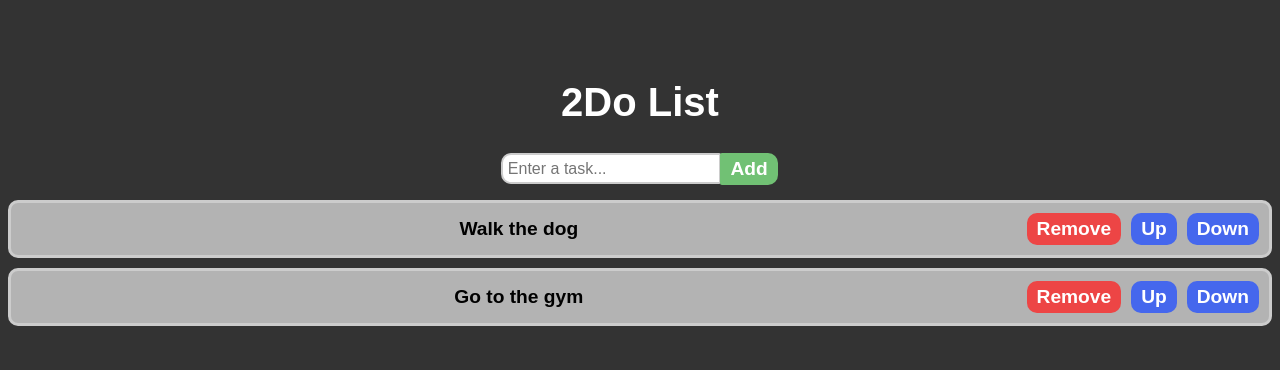
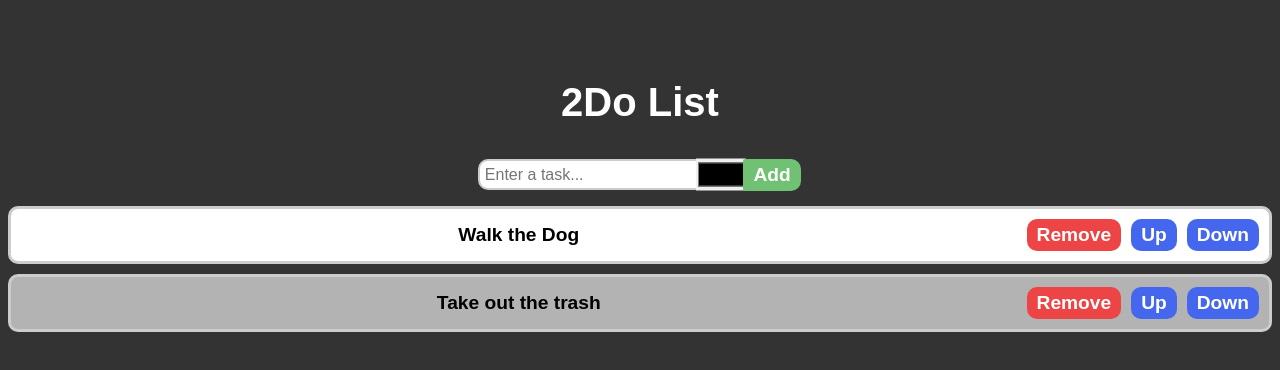
Before and after one commit to BerkayTurna/react-to-do-list, a React (Vite) app: page / in a window 1280 px wide. Shown: the top 370 px of the page. Built offline with nearby package versions, Linux system fonts and the light colour scheme.

Commit message:
feat: add color selection for tasks in ToDoList component

```diff
--- a/src/ToDoList.jsx
+++ b/src/ToDoList.jsx
@@ -4,16 +4,26 @@ import { AddToDo } from "./components/app/AddToDo";
 import { ToDoContainer } from "./components/app/ToDoContainer";
 
 const ToDoList = () => {
-  const [tasks, setTasks] = useState(["Walk the dog", "Go to the gym"]);
+  const [tasks, setTasks] = useState([
+    { text: "Walk the Dog", color: "#fff" },
+    { text: "Take out the trash" },
+  ]);
   const [newTask, setNewTask] = useState("");
+  const [taskColor, setTaskColor] = useState("#000000");
 
   const handleInputChange = (event) => {
     setNewTask(event.target.value);
   };
 
+  const handleColorChange = (event) => {
+    setTaskColor(event.target.value);
+  };
   const addTask = () => {
     if (newTask.trim() !== "") {
-      setTasks((prevTasks) => [...prevTasks, newTask]);
+      setTasks((prevTasks) => [
+        ...prevTasks,
+        { text: newTask, color: taskColor },
+      ]);
       setNewTask("");
     }
   };
@@ -59,6 +69,8 @@ const ToDoList = () => {
         addTask={addTask}
         handleInputChange={handleInputChange}
         newTask={newTask}
+        color={taskColor}
+        handleColorChange={handleColorChange}
       />
       <ToDoContainer
         tasks={tasks}
--- a/src/components/app/AddToDo.jsx
+++ b/src/components/app/AddToDo.jsx
@@ -1,6 +1,12 @@
 import React from "react";
 
-export const AddToDo = ({ addTask, newTask, handleInputChange }) => {
+export const AddToDo = ({
+  addTask,
+  newTask,
+  handleInputChange,
+  color,
+  handleColorChange,
+}) => {
   return (
     <div>
       <input
@@ -9,6 +15,7 @@ export const AddToDo = ({ addTask, newTask, handleInputChange }) => {
         value={newTask}
         onChange={handleInputChange}
       />
+      <input type="color" value={color} onChange={handleColorChange} />
       <button className="add-button" onClick={addTask}>
         Add
       </button>
--- a/src/components/app/Todo.jsx
+++ b/src/components/app/Todo.jsx
@@ -2,8 +2,8 @@ import React from "react";
 
 export const Todo = ({ task, index, removeTask, moveTaskUp, moveTaskDown }) => {
   return (
-    <li>
-      <span className="text">{task}</span>
+    <li style={{ backgroundColor: task.color }}>
+      <span className="text">{task.text}</span>
       <button className="remove-button" onClick={() => removeTask(index)}>
         Remove
       </button>
--- a/src/index.css
+++ b/src/index.css
@@ -60,6 +60,14 @@ input[type="text"] {
   padding: 4.6px;
   color: hsl(0, 0%, 80%);
 }
+input[type="color"] {
+  border: none;
+  padding: 0;
+  height: 32px;
+  transform: translate(0, 6.5px);
+  margin-left: -2px;
+  margin-right: -2px;
+}
 ul {
   padding: 0;
 }
```
